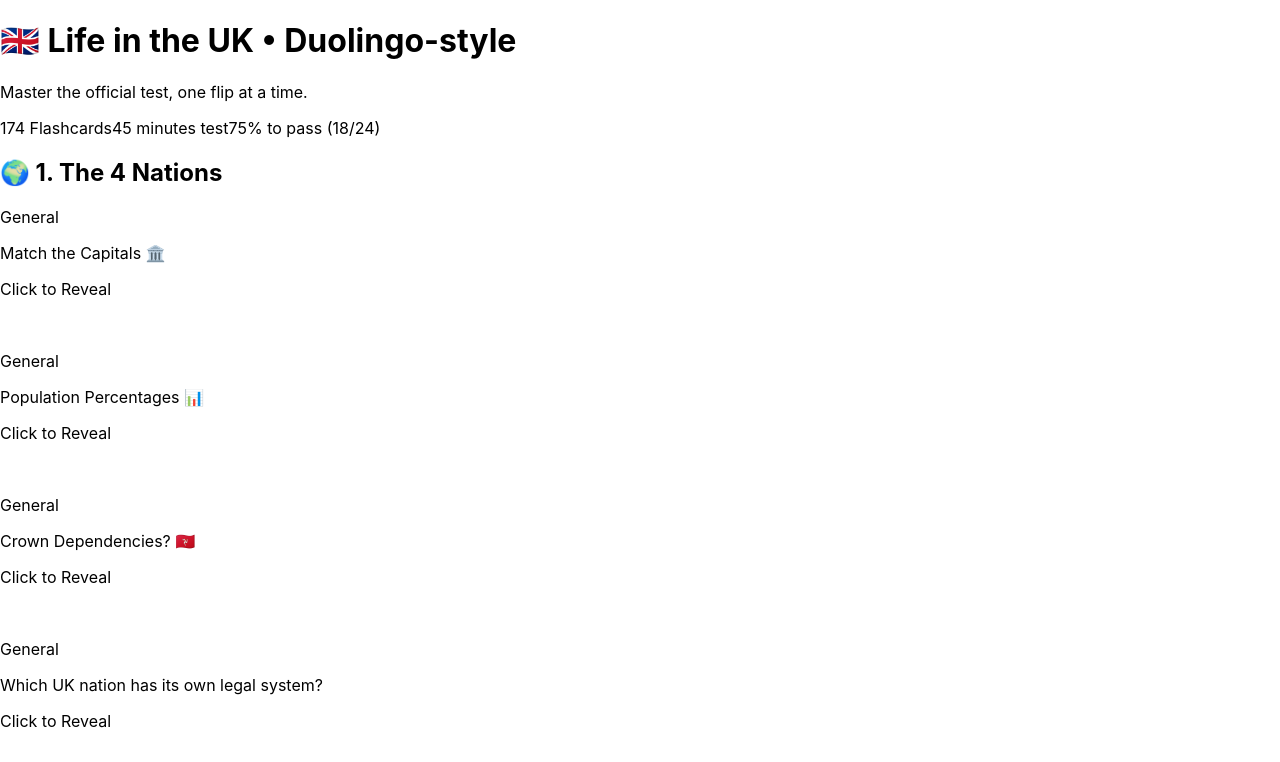
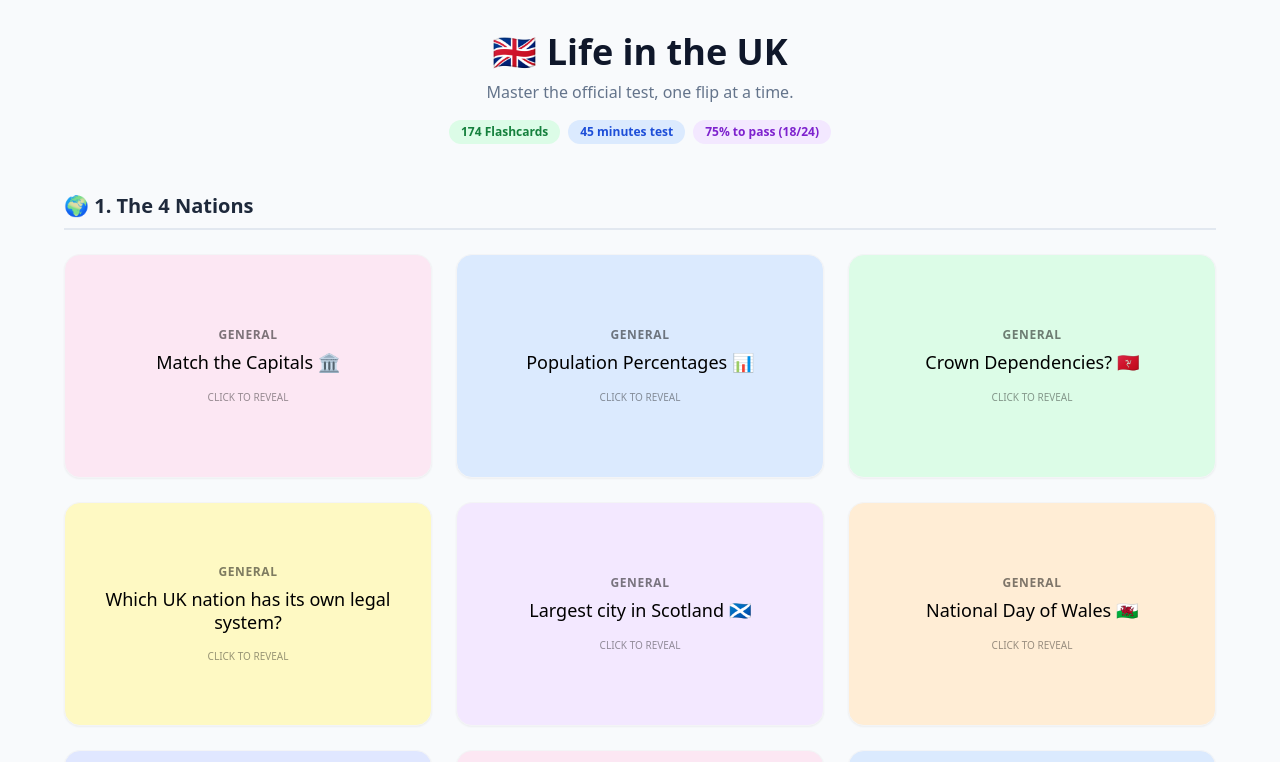
Before and after one commit to Lokesh0410/life-in-uk-study-guide, a React (Create React App) app in the folder life-in-uk-flashcards/: page / in a window 1280 px wide. Shown: the top 762 px of the page. Built offline with nearby package versions, Linux system fonts and the light colour scheme.

Commit message:
pushed tailwind

```diff
--- a/life-in-uk-flashcards/package.json
+++ b/life-in-uk-flashcards/package.json
@@ -35,5 +35,10 @@
       "last 1 firefox version",
       "last 1 safari version"
     ]
+  },
+  "devDependencies": {
+    "autoprefixer": "^10.4.27",
+    "postcss": "^8.5.9",
+    "tailwindcss": "^3.4.19"
   }
 }
--- /dev/null
+++ b/life-in-uk-flashcards/postcss.config.js
@@ -0,0 +1,6 @@
+module.exports = {
+  plugins: {
+    tailwindcss: {},
+    autoprefixer: {},
+  },
+}
--- a/life-in-uk-flashcards/src/App.js
+++ b/life-in-uk-flashcards/src/App.js
@@ -1,37 +1,8 @@
-import { useState } from "react";
-
-const pastelColors = [
-  "bg-pink-100", "bg-blue-100", "bg-green-100",
-  "bg-yellow-100", "bg-purple-100", "bg-orange-100", "bg-indigo-100"
-];
-
-function FlashCard({ card, index }) {
-  const [flip, setFlip] = useState(false);
-
-  return (
-    <div className="perspective cursor-pointer h-56" onClick={() => setFlip(!flip)}>
-      <div className={`relative w-full h-full transition-transform duration-500 transform-style preserve-3d ${flip ? "rotate-y-180" : ""}`}>
-        {/* FRONT */}
-        <div className={`absolute w-full h-full backface-hidden rounded-2xl shadow-sm border border-gray-100 p-5 flex flex-col justify-center items-center text-center ${pastelColors[index % pastelColors.length]}`}>
-          <span className="text-xs font-bold uppercase tracking-wider opacity-50 mb-2">{card.category || "General"}</span>
-          <p className="text-lg font-medium leading-tight">{card.front}</p>
-          <span className="text-[10px] mt-4 opacity-40 uppercase">Click to Reveal</span>
-        </div>
-
-        {/* BACK */}
-        <div className={`absolute w-full h-full backface-hidden rotate-y-180 rounded-2xl shadow-md p-5 flex flex-col justify-center items-center text-center bg-white border-2 border-indigo-200`}>
-          <p className="text-md font-bold text-indigo-900 whitespace-pre-line leading-snug">
-            {card.back}
-          </p>
-        </div>
-      </div>
-    </div>
-  );
-}
+import FlashCard from "./FlashCard";
 
 export default function App() {
   const sections = [
-    // ===================== 1. THE 4 NATIONS (EXPANDED) =====================
+    // ===================== 1. THE 4 NATIONS =====================
     {
       title: "🌍 1. The 4 Nations",
       cards: [
@@ -48,7 +19,7 @@
         { front: "Highest mountain in the UK ⛰️", back: "Ben Nevis (located in Scotland)" }
       ],
     },
-    // ===================== 2. EARLY HISTORY (EXPANDED) =====================
+    // ===================== 2. EARLY HISTORY =====================
     {
       title: "🛡️ 2. Early History",
       cards: [
@@ -68,7 +39,7 @@
         { front: "The Gentry", back: "A new social class of landowners that appeared after the Black Death" }
       ],
     },
-    // ===================== 3. MIDDLE AGES & RIGHTS (EXPANDED) =====================
+    // ===================== 3. MIDDLE AGES & RIGHTS =====================
     {
       title: "📜 3. Middle Ages & Rights",
       cards: [
@@ -81,7 +52,7 @@
         { front: "The Glorious Revolution (1688)", back: "Guaranteed the power of Parliament over the King" }
       ],
     },
-    // ===================== 4. TUDORS & STUARTS (EXPANDED) =====================
+    // ===================== 4. TUDORS & STUARTS =====================
     {
       title: "⛪ 4. Tudors & Stuarts",
       cards: [
@@ -95,7 +66,7 @@
         { front: "The Great Fire of London (1666) 🔥", back: "Destroyed 13,000 houses, rebuilt by Christopher Wren" }
       ],
     },
-    // ===================== 5. ENLIGHTENMENT & EMPIRE (EXPANDED) =====================
+    // ===================== 5. ENLIGHTENMENT & EMPIRE =====================
     {
       title: "🚂 5. Enlightenment & Empire",
       cards: [
@@ -110,7 +81,7 @@
         { front: "Slave trade: Where did slaves come from?", back: "Primarily from West Africa" }
       ],
     },
-    // ===================== 6. THE 20TH CENTURY (EXPANDED) =====================
+    // ===================== 6. THE 20TH CENTURY =====================
     {
       title: "🕊️ 6. The 20th Century",
       cards: [
@@ -123,7 +94,7 @@
         { front: "The Falklands War (1982) ⚓", back: "Argentina invaded Falklands; UK reclaimed territory" }
       ],
     },
-    // ===================== 7. GOVERNMENT & LAW (EXPANDED) =====================
+    // ===================== 7. GOVERNMENT & LAW =====================
     {
       title: "⚖️ 7. Government & Law",
       cards: [
@@ -148,7 +119,7 @@
         { front: "How to register to vote", back: "You must register at your local council electoral registration office" }
       ],
     },
-    // ===================== 8. SYMBOLS & SAINTS (EXPANDED) =====================
+    // ===================== 8. SYMBOLS & SAINTS =====================
     {
       title: "🌸 8. Symbols & Saints",
       cards: [
@@ -160,7 +131,7 @@
         { front: "Prince William's current title", back: "The Prince of Wales" }
       ],
     },
-    // ===================== 9. TRADITIONS & HOLIDAYS (EXPANDED) =====================
+    // ===================== 9. TRADITIONS & HOLIDAYS =====================
     {
       title: "🎉 9. Traditions & Holidays",
       cards: [
@@ -174,7 +145,7 @@
         { front: "TV Licence concessions", back: "Free for those over 75; 50% discount for blind people" }
       ],
     },
-    // ===================== 10. ARTS & SCIENCE (EXPANDED) =====================
+    // ===================== 10. ARTS & SCIENCE =====================
     {
       title: "💡 10. Arts & Science",
       cards: [
@@ -191,7 +162,7 @@
         { front: "The Bayeux Tapestry", back: "Commemorates the Battle of Hastings (1066) and is located in France" }
       ],
     },
-    // ===================== 11. BRITISH VALUES & SOCIETY (EXPANDED) =====================
+    // ===================== 11. BRITISH VALUES & SOCIETY =====================
     {
       title: "🏅 11. British Values",
       cards: [
@@ -272,7 +243,7 @@
         { front: "Who wrote 'The Hobbit'?", back: "J.R.R. Tolkien (Oxford academic)" }
       ],
     },
-    // ===================== 18. SPORTS & ICONS (EXPANDED) =====================
+    // ===================== 18. SPORTS & ICONS =====================
     {
       title: "⚽ 18. Sports & Icons",
       cards: [
@@ -287,7 +258,7 @@
         { front: "Formula 1 stars from the UK", back: "Lewis Hamilton, Jenson Button, Damon Hill" }
       ],
     },
-    // ===================== 19. EVERYDAY LIFE & SERVICES (EXPANDED) =====================
+    // ===================== 19. EVERYDAY LIFE & SERVICES =====================
     {
       title: "🏡 19. Everyday Life",
       cards: [
@@ -321,7 +292,7 @@
         { front: "How long to qualify for citizenship?", back: "Usually 5 years residence + 12 months with ILR" }
       ],
     },
-    // ===================== 22. KEY DATES & QUICK FACTS (NEW) =====================
+    // ===================== 22. KEY DATES & QUICK FACTS =====================
     {
       title: "📅 22. Key Dates & Quick Facts",
       cards: [
@@ -343,6 +314,7 @@
 
   return (
     <div className="min-h-screen bg-slate-50 p-4 md:p-8 font-sans">
+      {/* Add custom CSS for 3D flip */}
       <style>{`
         .perspective { perspective: 1000px; }
         .transform-style { transform-style: preserve-3d; }
@@ -352,7 +324,7 @@
 
       <div className="max-w-6xl mx-auto">
         <header className="text-center mb-12">
-          <h1 className="text-4xl font-extrabold text-slate-900 mb-2">🇬🇧 Life in the UK • Duolingo-style</h1>
+          <h1 className="text-4xl font-extrabold text-slate-900 mb-2">🇬🇧 Life in the UK </h1>
           <p className="text-slate-500 font-medium">Master the official test, one flip at a time.</p>
           <div className="mt-4 flex justify-center gap-2 flex-wrap">
             <span className="px-3 py-1 bg-green-100 text-green-700 rounded-full text-xs font-bold">{totalCards} Flashcards</span>
--- /dev/null
+++ b/life-in-uk-flashcards/src/FlashCard.js
@@ -0,0 +1,30 @@
+import { useState } from "react";
+
+const pastelColors = [
+    "bg-pink-100", "bg-blue-100", "bg-green-100",
+    "bg-yellow-100", "bg-purple-100", "bg-orange-100", "bg-indigo-100"
+];
+
+export default function FlashCard({ card, index }) {
+    const [flip, setFlip] = useState(false);
+
+    return (
+        <div className="perspective cursor-pointer h-56" onClick={() => setFlip(!flip)}>
+            <div className={`relative w-full h-full transition-transform duration-500 transform-style preserve-3d ${flip ? "rotate-y-180" : ""}`}>
+                {/* FRONT */}
+                <div className={`absolute w-full h-full backface-hidden rounded-2xl shadow-sm border border-gray-100 p-5 flex flex-col justify-center items-center text-center ${pastelColors[index % pastelColors.length]}`}>
+                    <span className="text-xs font-bold uppercase tracking-wider opacity-50 mb-2">{card.category || "General"}</span>
+                    <p className="text-lg font-medium leading-tight">{card.front}</p>
+                    <span className="text-[10px] mt-4 opacity-40 uppercase">Click to Reveal</span>
+                </div>
+
+                {/* BACK */}
+                <div className={`absolute w-full h-full backface-hidden rotate-y-180 rounded-2xl shadow-md p-5 flex flex-col justify-center items-center text-center bg-white border-2 border-indigo-200`}>
+                    <p className="text-md font-bold text-indigo-900 whitespace-pre-line leading-snug">
+                        {card.back}
+                    </p>
+                </div>
+            </div>
+        </div>
+    );
+}
--- a/life-in-uk-flashcards/src/index.css
+++ b/life-in-uk-flashcards/src/index.css
@@ -1,3 +1,7 @@
+@tailwind base;
+@tailwind components;
+@tailwind utilities;
+
 body {
   margin: 0;
   font-family: -apple-system, BlinkMacSystemFont, 'Segoe UI', 'Roboto', 'Oxygen',
--- a/life-in-uk-flashcards/src/index.js
+++ b/life-in-uk-flashcards/src/index.js
@@ -3,6 +3,7 @@
 import './index.css';
 import App from './App';
 import reportWebVitals from './reportWebVitals';
+import './index.css';
 
 const root = ReactDOM.createRoot(document.getElementById('root'));
 root.render(
--- /dev/null
+++ b/life-in-uk-flashcards/tailwind.config.js
@@ -0,0 +1,10 @@
+/** @type {import('tailwindcss').Config} */
+module.exports = {
+  content: [
+    "./src/**/*.{js,jsx,ts,tsx}",
+  ],
+  theme: {
+    extend: {},
+  },
+  plugins: [],
+}
```
Also changed, not shown: 1 other file (tests, documents, lock files or other folders).
